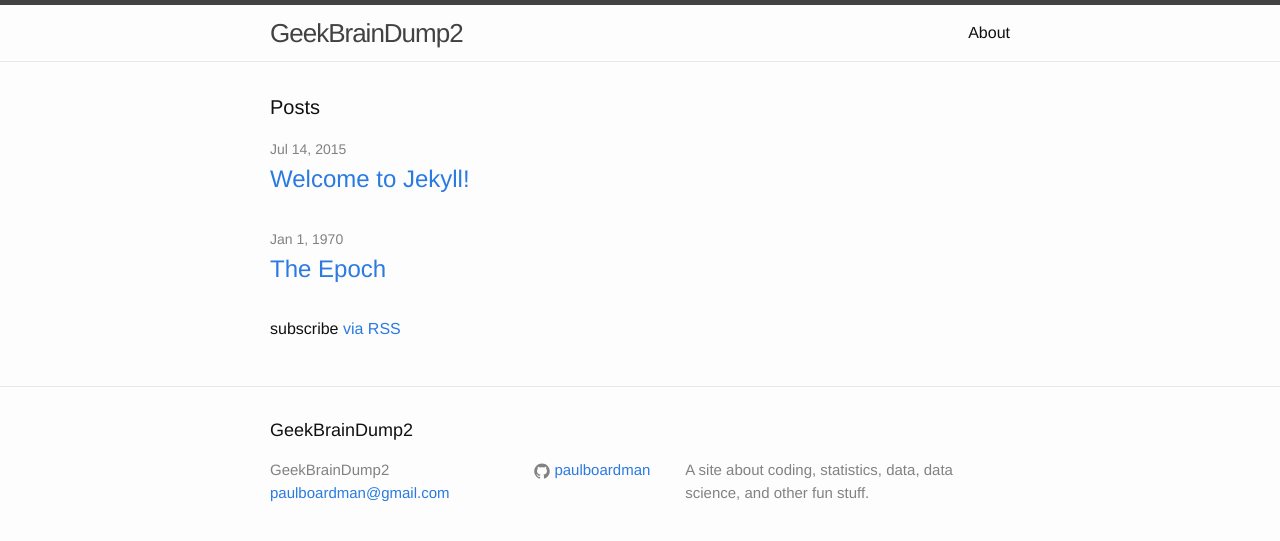
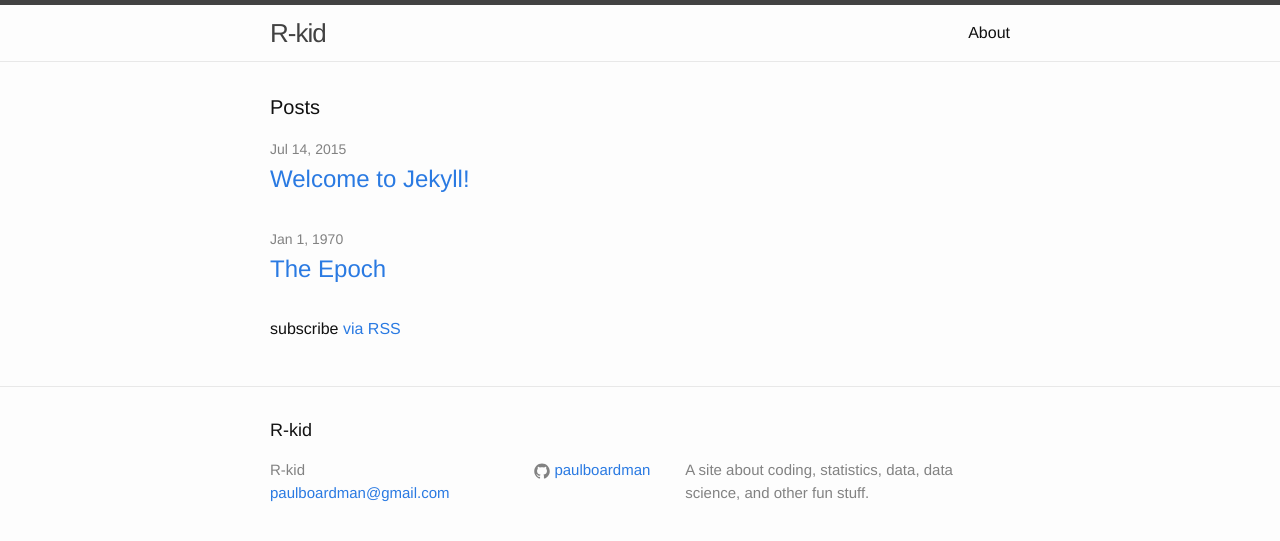
Before and after one commit to paulboardman/paulboardman.github.io, a Jekyll site: the page built from index.html, in a window 1280 px wide. Shown: the top 541 px of the page. Built offline with Jekyll 4.4.1, drawn with Linux system fonts in a browser that asks for light colours.

Commit message:
updating theme

```diff
--- a/_config.yml
+++ b/_config.yml
@@ -1,11 +1,12 @@
 # Site settings
-title: GeekBrainDump2
+title: R-kid
 email: paulboardman@gmail.com
 description: > # this means to ignore newlines until "baseurl:"
     A site about coding, statistics, data, data science, and other fun stuff.
 baseurl: "" # the subpath of your site, e.g. /blog/
 url: "http://paulboardman.github.io" # the base hostname & protocol for your site
 github_username:  paulboardman
+theme: jekyll-theme-tactile
 
 # Build settings
 markdown: kramdown
```
